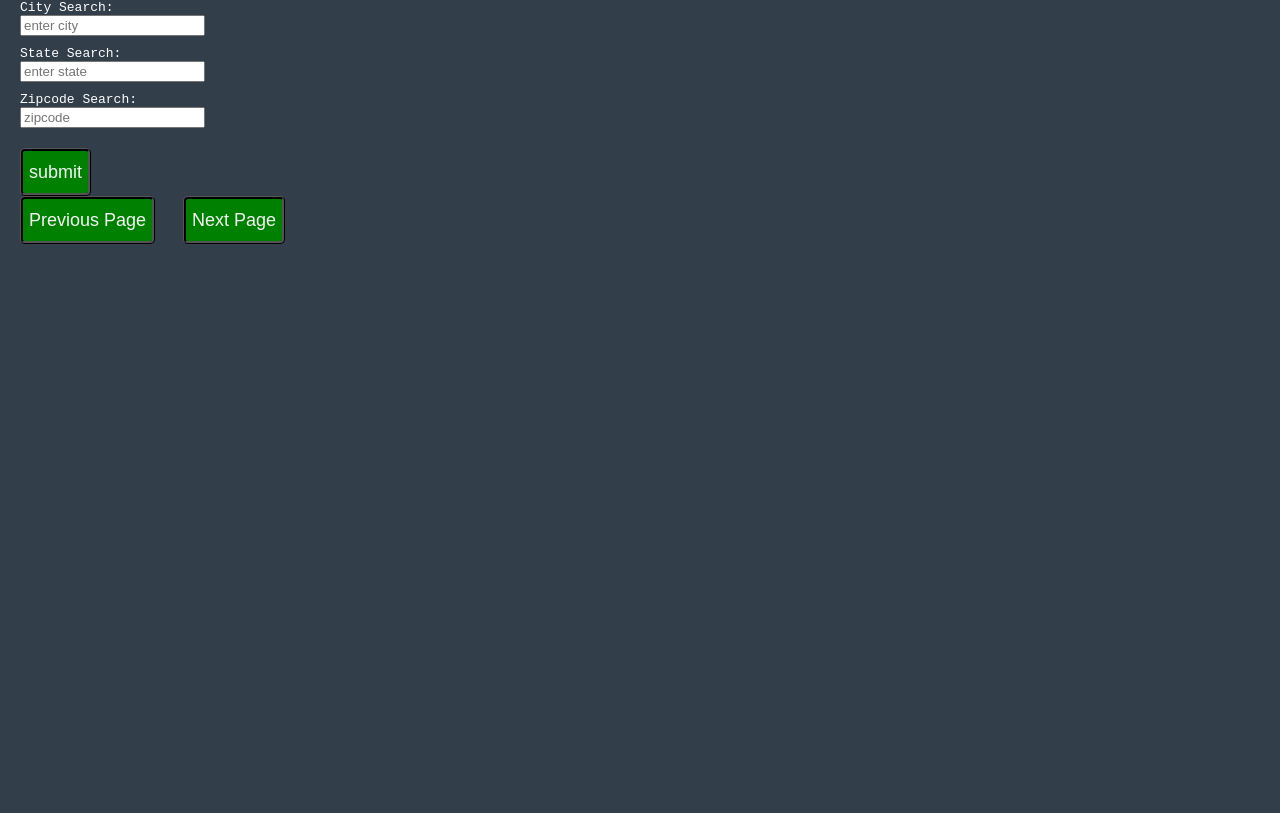
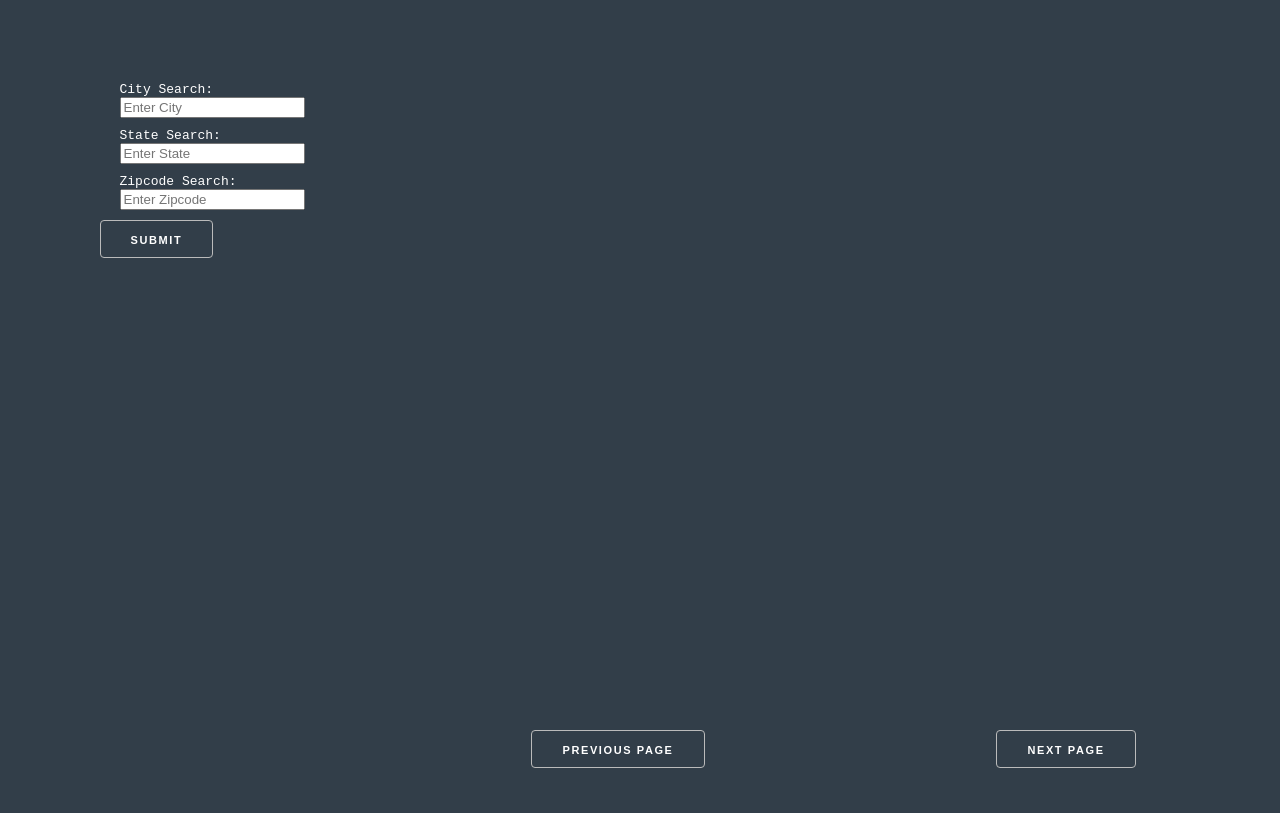
Before and after one commit to mikeship04/brewfinder, a plain HTML site: page index.html in a window 1280 px wide. Drawn offline with Linux system fonts and the light colour scheme; no server answers.

Commit message:
Grid Display

```diff
--- a/index.html
+++ b/index.html
@@ -9,28 +9,29 @@
 
   </head>
   <body>
-
+  <div id="formArea">
     <form id="search">
       <div class="form-div">
         <label for="city">City Search:</label><br>
-        <input type="text" id="city" name="city" placeholder="enter city"><br>
+        <input type="text" id="city" name="city" placeholder="Enter City"><br>
       </div>
       <div class="form-div">
         <label for="state">State Search:</label><br>
-        <input type="text" id="state" name="state" placeholder="enter state"><br>
+        <input type="text" id="state" name="state" placeholder="Enter State"><br>
       </div>
       <div class="form-div">
         <label for="zip">Zipcode Search:</label><br>
-        <input type="text" id="zip" name="zipcode" placeholder="zipcode"><br>
+        <input type="text" id="zip" name="zipcode" placeholder="Enter Zipcode"><br>
       </div>
-      <input class="input-submit-button" type="submit" value="submit">
+      <input class="input-submit-button" type="submit" value="Submit">
     </form>
+  </div>
 
+  <div id="main-div">
+  </div>
 
-    <div id="main-div">
-    </div>
-
-    <div id="otherdiv"></div>
+  <div id="buttonArea">
     <button id="previous">Previous Page</button>
     <button id="next">Next Page</button>
+  </div>
   </body>
--- a/index.js
+++ b/index.js
@@ -10,7 +10,7 @@ let citySearchParameter = ""
 let zipcodeSearchParameter = ""
 
 //intial pageload fetch
-fetch (`https://api.openbrewerydb.org/breweries?page=1&per_page=9`)
+fetch (`https://api.openbrewerydb.org/breweries?page=1&per_page=12`)
 .then(res => res.json())
 .then(data => {
     data.forEach(breweryBuilder)
@@ -38,7 +38,7 @@ search.addEventListener('submit', (e) => {
     stateSearchParameter = `by_state=${state}`
     citySearchParameter = `by_city=${city}`
     let parameter = `${stateSearchParameter}&${citySearchParameter}&${zipcodeSearchParameter}&`
-    fetch(`https://api.openbrewerydb.org/breweries?${parameter}page=1&per_page=9`)
+    fetch(`https://api.openbrewerydb.org/breweries?${parameter}page=1&per_page=12`)
     .then(res => res.json())
     .then(data => data.forEach(breweryBuilder))
 
@@ -50,7 +50,7 @@ search.addEventListener('submit', (e) => {
 next.addEventListener('click', function(){
     pageNumber += 1
     let parameter = `${stateSearchParameter}&${citySearchParameter}&`
-    fetch (`https://api.openbrewerydb.org/breweries?${parameter}page=${pageNumber}&per_page=9`)
+    fetch (`https://api.openbrewerydb.org/breweries?${parameter}page=${pageNumber}&per_page=12`)
     .then(res => res.json())
     .then(data => {
         if(data.length === 0){
@@ -74,7 +74,7 @@ previous.addEventListener('click', function(){
         pageReset()
         pageNumber -= 1
         let parameter = `${stateSearchParameter}&${citySearchParameter}&`
-        fetch (`https://api.openbrewerydb.org/breweries?${parameter}page=${pageNumber}&per_page=9`)
+        fetch (`https://api.openbrewerydb.org/breweries?${parameter}page=${pageNumber}&per_page=12`)
         .then(res => res.json())
         .then(data => data.forEach(breweryBuilder))
         if (pageNumber === 1){
@@ -86,29 +86,31 @@ previous.addEventListener('click', function(){
 //builds the brewery cards from incoming data
 function breweryBuilder(data) {
     const breweryContainer = document.createElement('div')
+    breweryContainer.className = 'beer-card'
+
+    const breweryName = document.createElement('h2')
+    breweryName.textContent = data.name
+
+    let phoneNumber = "Not Available"
+    if(data.phone){
+        const phone = (data.phone).toString()
+        phoneNumber = `${phone.substr(0,3)}-${phone.substr(3,3)}-${phone.substr(6,4)}`
+    }
+
+    const breweryAddress = document.createElement('p')
+    breweryAddress.textContent = `${data.city}, ${data.state}, U.S. ${data.postal_code} (${phoneNumber})`
+
     const breweryRater = document.createElement('form')
     const starRating = document.createElement('div')
-    const breweryName = document.createElement('h2')
-    const breweryState = document.createElement('h5')
-    const breweryCountry = document.createElement('h6')
-    const breweryCity = document.createElement('h5')
-    const breweryPhone = document.createElement('p')
-    const breweryPostal = document.createElement('p')
-    const breweryWebsite = document.createElement('a')
-    if(data.website_url) breweryWebsite.href = data.website_url
-
-    breweryContainer.className = 'beer-card'
-    if(data.website_url) breweryWebsite.textContent = `${data.website_url}`
-    breweryPostal.textContent = data.postal_code
-    breweryPhone.textContent = data.phone
-    breweryCity.textContent = data.city
-    breweryCountry.textContent = data.country
-    breweryState.textContent = data.state
-    breweryName.textContent = data.name
     breweryRater.id = 'Rating'
     starRating.id = 'star-form'
 
-    breweryContainer.append(breweryRater, breweryName, breweryState, breweryCity, breweryCountry, breweryPhone, breweryPostal, breweryWebsite)
+
+    const breweryWebsite = document.createElement('a')
+    if(data.website_url) breweryWebsite.href = data.website_url
+    if(data.website_url) breweryWebsite.textContent = `${data.website_url}`
+
+    breweryContainer.append(breweryName, breweryAddress, breweryRater, breweryWebsite)
     breweryRater.append(starRating)
     for (element of starBuilder()) {
         starRating.append(element)
@@ -128,99 +130,3 @@ function starBuilder () {
     }
     return(starArray)
 }
-
-
-// Zipcode form to search by zipcode
-// const zipcodeForm = document.querySelector('#zipcode-search')
-// zipcodeForm.addEventListener('submit', e => {
-//     e.preventDefault()
-//     let tempZipcode = parseInt(e.target.zipcode.value)
-//     if(!tempZipcode){
-//         tempZipcode = 0
-//     }
-//     zipcode = tempZipcode
-//     grabBrewery()
-//     zipcodeForm.reset()
-// })
-
-// fetch ('https://api.openbrewerydb.org/breweries')
-//     .then(res => res.json())
-//     .then(data => {
-//         organizePage(data)
-//         for(i = 1; i < 9; i++){
-//             const card = document.getElementById(`a${i}`).children
-//             card[0].classList.toggle('page1')
-//             card[1].classList.toggle('hidden')
-//             card[1].classList.toggle('page2')
-//             if(card[2]){
-//                 card[2].classList.toggle('hidden')
-//                 card[2].classList.toggle('page3')
-//             }
-//         }
-//     })
-
-//Next page button
-// const next = document.querySelector('#next')
-// next.addEventListener('click', function(){
-//     const currentPage = document.getElementsByClassName(`page${pageNumber}`)
-//     for(element of currentPage){
-//         element.classList.toggle('hidden')
-//     }
-
-//     pageNumber += 1
-
-//     const nextPage = document.getElementsByClassName(`page${pageNumber}`)
-//     for(element of nextPage){
-//         element.classList.toggle('hidden')
-//     }
-// })
-
-//Previous page button
-// const previous = document.querySelector('#previous')
-// previous.addEventListener('click', function(){
-//     if(pageNumber > 1){
-//         const currentPage = document.getElementsByClassName(`page${pageNumber}`)
-//         for(element of currentPage){
-//             element.classList.toggle('hidden')
-//         }
-
-//         pageNumber -= 1
-
-//         const previousPage = document.getElementsByClassName(`page${pageNumber}`)
-//         for(element of previousPage){
-//             element.classList.toggle('hidden')
-//         }
-//     }
-//     else{
-//         alert('Stop scrolling')
-//     }
-// })
-
-// function grabBrewery(){
-//     fetch ('https://api.openbrewerydb.org/breweries?')
-//     .then(res => res.json())
-//     .then(data => {
-//         results = data.filter(element => {
-//             dataZipcode = parseInt(element.postal_code.toString().substr(0,5))
-//             return zipcode === dataZipcode
-//         })
-//         results.forEach(breweryBuilder)
-//         if(results.length === 0){
-//             console.log("Sorry there were no breweries that fit this search criteria")
-//         }
-//     })
-// }
-
-//Organizes array of elements into one of 8 div classes from a1-a8
-// function organizePage(array){
-//     let count = 0
-//     for(x = 0; x < Math.ceil(array.length/8); x++){
-//         for(i = 1; i < 9; i++){
-//             breweryBuilder(array[count], i)
-//             count += 1
-//             if(count === array.length){
-//                 break
-//             }
-//         }
-//     }
-// }
--- a/style.css
+++ b/style.css
@@ -1,35 +1,34 @@
-form {
-  flex-direction: column;
+body {
+    margin: 10px;
+    font-family: monospace;
+    background-color: #323e49;
+
+    display: grid;
+    grid-template-columns: 30vw 70vw;
+    grid-template-rows: 40vh 50vh 10vh;
 }
 
-body {
-    margin: 0;
-    font-family: monospace;
-    background-color: #323e49;
+#formArea{
+    grid-column: 1;
+    grid-row: 1;
+
+    display: grid;
+    align-items: center;
+    justify-items: center;
 }
 
+
 #main-div {
-  flex-direction: row;
-  display: flex;
-  width: 90vw;
-  flex-flow: wrap;
-  align-content: center;
-  justify-content: space-evenly;
-}
+    grid-column: 2;
+    grid-row: 1 / span 2;
 
-.input-submit-button {
-    position: relative;
-    background-color: green;
-    border: 1mm ridge black;
-    border-radius: 5px;
-    height: 3rem;
-    width: max-content;
-    color: whitesmoke;
-    font-size: 18px;
-    justify-self: center;
-    cursor: pointer;
-    margin-top: 10px;
-    margin-left: 20px;
+    display: flex;
+    flex-direction: row;
+    flex-wrap: wrap;
+    width: 70vw;
+    height: 90vh;
+    row-gap: 0px;
+    column-gap: 0px;
 }
 
 .beer-card {
@@ -37,26 +36,68 @@ body {
   border: grey solid 1px;
   padding: 1rem;
   margin: 1rem 2rem;
-  width: 25%;
-  height: auto;
+  width: 10vw;
+  height: 10vw;
   box-shadow: 3px 4px lightgreen;
   border-radius: 25px;
   background: #434343;
   color: #ffffff;
+
+  /* display: inline-block;
+  height: auto; */
+  overflow: auto;
+  /* Wraps the links so it doesn't overflow*/
+  word-wrap: break-word;
 }
 
-button {
-    position: relative;
-    background-color: green;
-    border: 1mm ridge black;
-    border-radius: 5px;
-    height: 3rem;
-    width: max-content;
-    color: whitesmoke;
-    font-size: 18px;
+.beer-card h2{
+  font-size: 12pt;
+}
+
+.beer-card p{
+  font-size: 6pt;
+}
+
+.beer-card a{
+  font-size: 6pt;
+}
+
+#buttonArea{
+  grid-column: 2;
+  grid-row: 3;
+
+  display: grid;
+  grid-template-columns: 35vw 35vw;
+}
+
+/*Styling for each button*/
+#next, #previous, .input-submit-button{
+    height: 38px;
+    padding: 0 30px;
+    color: #fff;
+    text-align: center;
+    font-size: 11px;
+    font-weight: 600;
+    line-height: 38px;
+    letter-spacing: .1rem;
+    text-transform: uppercase;
+    text-decoration: none;
+    white-space: nowrap;
+    background-color: transparent;
+    border-radius: 4px;
+    border: 1px solid #bbb;
+    cursor: pointer;
+    box-sizing: border-box;
+  }
+
+  #next{
+    grid-column: 2;
     justify-self: center;
-    cursor: pointer;
-    margin-left: 20px;
+  }
+
+  #previous{
+    grid-column: 1;
+    justify-self: center;
   }
 
   .hidden {
```
